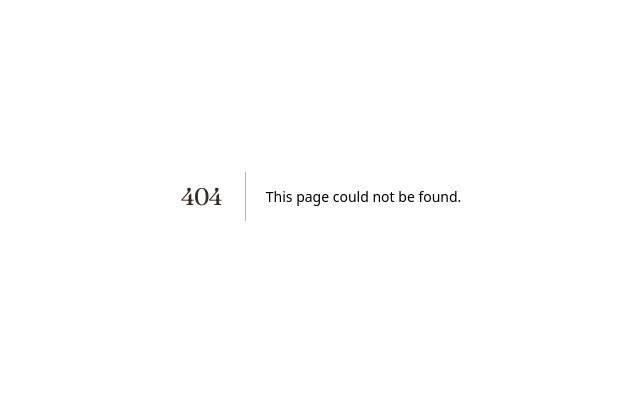
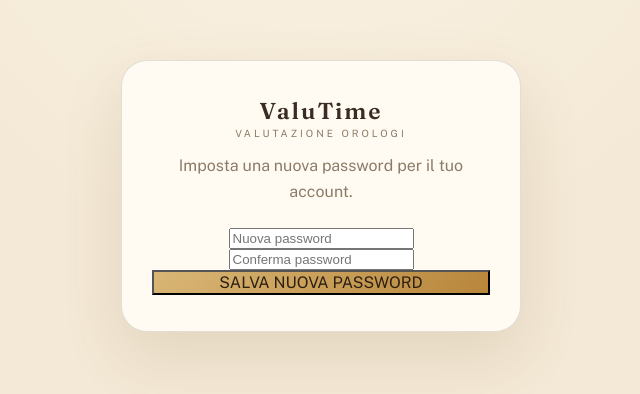
Before and after one commit to karimsouaieh76-dev/scanmywatch, a Next.js app: page /auth in a window 1280 px wide. Before the commit this address had no page. Shown: the part 204-598 px from the top of the page, without its empty margins (319-959 px from the left). Built offline with nearby package versions, Linux system fonts and the light colour scheme; no server answers.

Commit message:
Add files via upload

```diff
--- /dev/null
+++ b/app/auth/page.tsx
@@ -0,0 +1,89 @@
+"use client";
+
+import { useState, type FormEvent } from "react";
+import { createClient } from "@/lib/supabase/client";
+
+export default function ResetPasswordPage() {
+  const supabase = createClient();
+  const [password, setPassword] = useState("");
+  const [confirm, setConfirm] = useState("");
+  const [loading, setLoading] = useState(false);
+  const [error, setError] = useState<string | null>(null);
+  const [done, setDone] = useState(false);
+
+  async function handleSubmit(e: FormEvent) {
+    e.preventDefault();
+    setError(null);
+
+    if (password.length < 6) {
+      setError("La password deve avere almeno 6 caratteri.");
+      return;
+    }
+    if (password !== confirm) {
+      setError("Le due password non coincidono.");
+      return;
+    }
+
+    setLoading(true);
+    const { error: updateError } = await supabase.auth.updateUser({ password });
+    setLoading(false);
+
+    if (updateError) {
+      setError(updateError.message);
+      return;
+    }
+    setDone(true);
+  }
+
+  return (
+    <div className="auth-screen">
+      <div className="auth-card">
+        <div className="brand" style={{ justifyContent: "center", display: "flex" }}>
+          ValuTime
+        </div>
+        <p className="brand-subtitle">VALUTAZIONE OROLOGI</p>
+
+        {done ? (
+          <>
+            <p className="sub" style={{ margin: "18px 0 6px" }}>
+              Password aggiornata con successo.
+            </p>
+            <a href="/" className="primary" style={{ display: "block", textAlign: "center", textDecoration: "none", marginTop: 16 }}>
+              VAI ALL&apos;APP
+            </a>
+          </>
+        ) : (
+          <>
+            <p className="sub" style={{ margin: "14px 0 24px" }}>
+              Imposta una nuova password per il tuo account.
+            </p>
+            <form className="auth-form" onSubmit={handleSubmit}>
+              <input
+                type="password"
+                placeholder="Nuova password"
+                value={password}
+                onChange={(e) => setPassword(e.target.value)}
+                required
+                minLength={6}
+                className="auth-input"
+              />
+              <input
+                type="password"
+                placeholder="Conferma password"
+                value={confirm}
+                onChange={(e) => setConfirm(e.target.value)}
+                required
+                minLength={6}
+                className="auth-input"
+              />
+              {error && <p className="form-error">{error}</p>}
+              <button type="submit" className="primary" disabled={loading} style={{ width: "100%" }}>
+                {loading ? "ATTENDI…" : "SALVA NUOVA PASSWORD"}
+              </button>
+            </form>
+          </>
+        )}
+      </div>
+    </div>
+  );
+}
```
